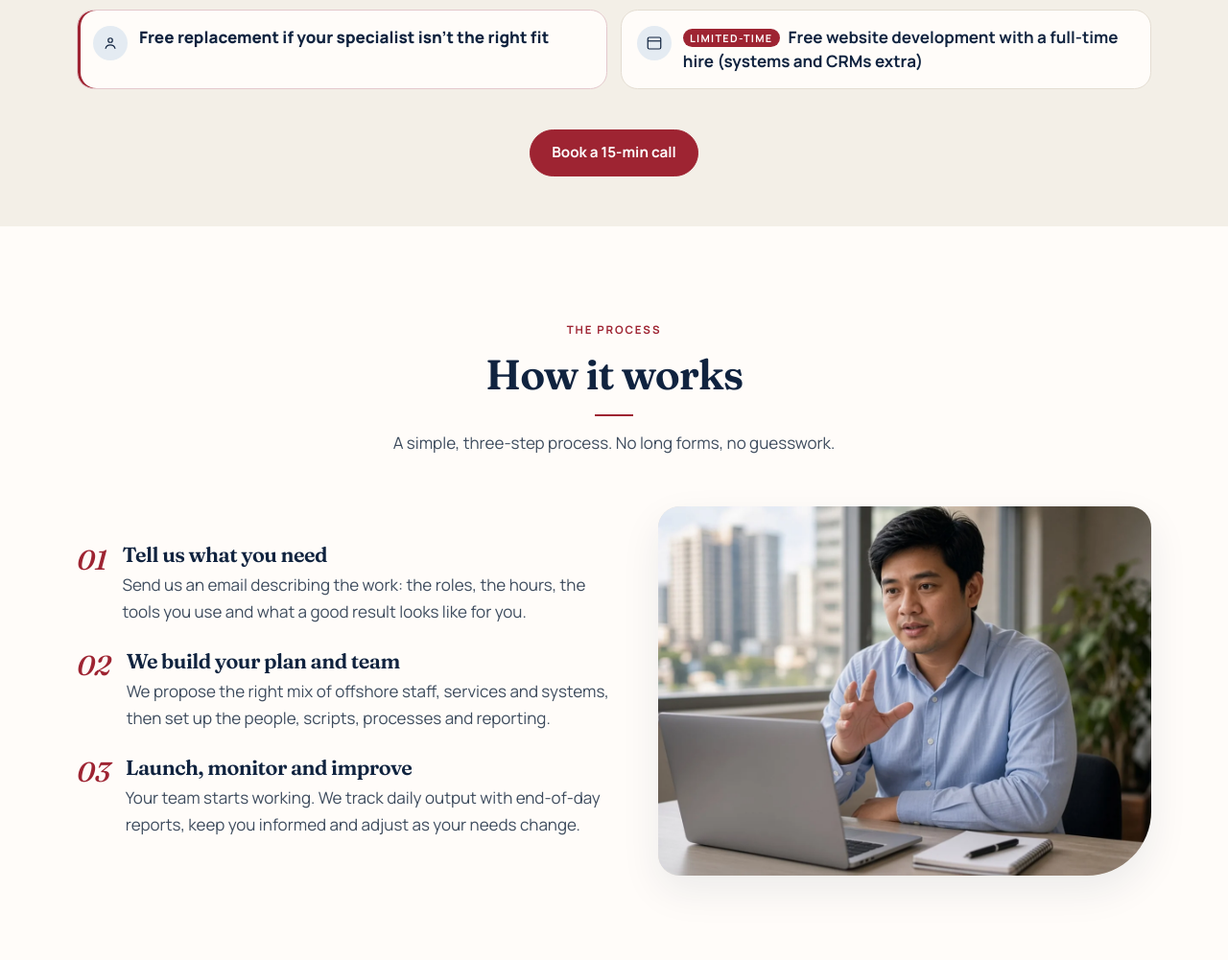
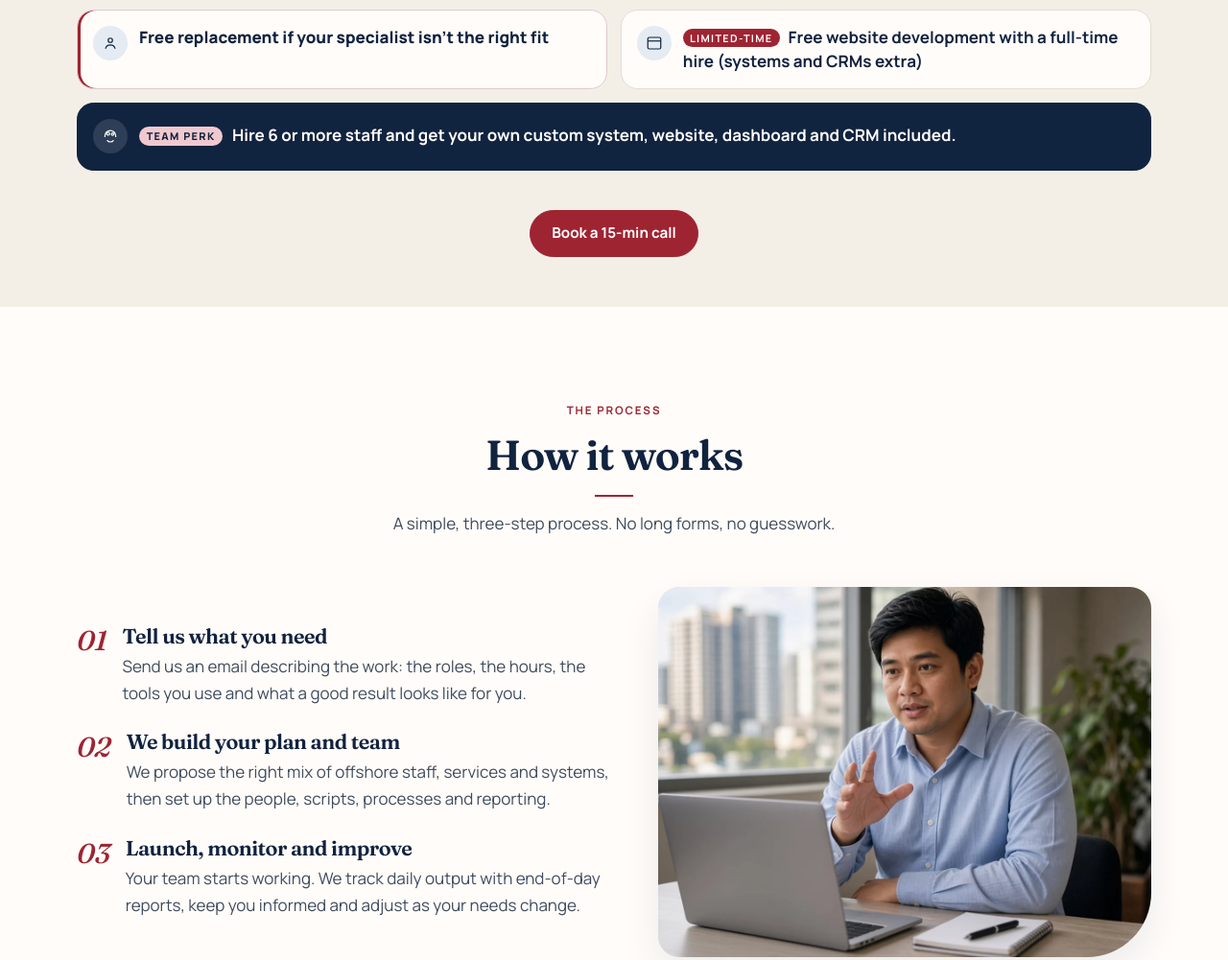
Before and after one commit to bergelmmjhj-cpu/maple-bridge-solutions, a plain HTML site: page index.html in a window 1280 px wide. Shown: the part 1072-2073 px from the top of the page at 96% size. Drawn offline with Linux system fonts and the light colour scheme.

Commit message:
Add a team perk for hiring six or more staff.
Show the included system, website, dashboard and CRM on both offer strips, and say custom quotes still apply below that team size.

Co-authored-by: bergelmmjhj-cpu <bergelmmjhj-cpu@users.noreply.github.com>

```diff
--- a/index.html
+++ b/index.html
@@ -92,6 +92,10 @@
         <li>
           <span class="offer-icon" aria-hidden="true"><svg viewBox="0 0 24 24" fill="none" stroke="currentColor" stroke-width="1.6" stroke-linejoin="round"><rect x="3" y="4" width="18" height="16" rx="2"/><path d="M3 9h18"/></svg></span>
           <p><span class="offer-flag">Limited-time</span> Free website development with a full-time hire (systems and CRMs extra)</p>
+        </li>
+        <li class="is-team">
+          <span class="offer-icon" aria-hidden="true"><svg viewBox="0 0 24 24" fill="none" stroke="currentColor" stroke-width="1.6" stroke-linecap="round" stroke-linejoin="round"><path d="M4.5 12.5v-.8a7.5 7.5 0 0 1 15 0v.8"/><path d="M8 18.2c.6 1.1 1.9 1.8 4 1.8s3.4-.7 4-1.8"/><circle cx="9" cy="8.5" r="2"/><circle cx="15.2" cy="9.2" r="1.6"/></svg></span>
+          <p><span class="team-flag">Team perk</span> Hire 6 or more staff and get your own custom system, website, dashboard and CRM included.</p>
         </li>
       </ul>
       <p class="section-cta"><a class="btn" href="mailto:northislepartners@gmail.com?subject=Book%20a%2015-min%20call">Book a 15-min call</a></p>
@@ -273,7 +277,7 @@
       <p class="value-close reveal">You're not adding an expense. You're turning a fixed cost into a flexible one and buying back the time that grows your business.</p>
       <div class="offer reveal">
         <p class="offer-banner"><span>Limited-time offer</span> Free website development when you hire a full-time specialist.</p>
-        <p class="offer-note">Tailored systems and CRMs are custom-quoted extras.</p>
+        <p class="offer-note">Tailored systems and CRMs are custom-quoted extras, or included when you hire 6+ staff.</p>
       </div>
       <p class="section-cta reveal"><a class="btn" href="#contact">Let's talk about your hours</a></p>
     </div>
--- a/styles.css
+++ b/styles.css
@@ -297,6 +297,37 @@ h2 { font-size: clamp(2rem, 3.4vw, 3.05rem); color: var(--navy); margin: 0; }
 }
 .offer-grid > li:nth-child(4),
 .offer-grid > li:nth-child(5) { grid-column: span 3; }
+.offer-grid > li.is-team {
+  grid-column: 1 / -1;
+  align-items: center;
+  background: var(--navy);
+  color: #fffcf9;
+  border-color: var(--navy);
+}
+.offer-grid > li.is-team .offer-icon {
+  background: rgba(255, 252, 249, 0.12);
+  color: #fffcf9;
+}
+.team-flag {
+  display: inline-block;
+  margin: 0 0.4rem 0.15rem 0;
+  padding: 0.14rem 0.48rem;
+  background: #f0c9ce;
+  color: var(--navy);
+  font-size: 0.68rem;
+  font-weight: 800;
+  letter-spacing: 0.12em;
+  text-transform: uppercase;
+  line-height: 1.4;
+  border-radius: 999px;
+  vertical-align: middle;
+}
+.offer-chips li.is-team {
+  background: var(--navy);
+  color: #fffcf9;
+  border-color: var(--navy);
+  font-weight: 700;
+}
 .offer-grid > li.is-bold {
   border-color: #e4c8cc;
   box-shadow: inset 3px 0 0 var(--red);
```
Also changed, not shown: services.html (+1 -0 lines).
